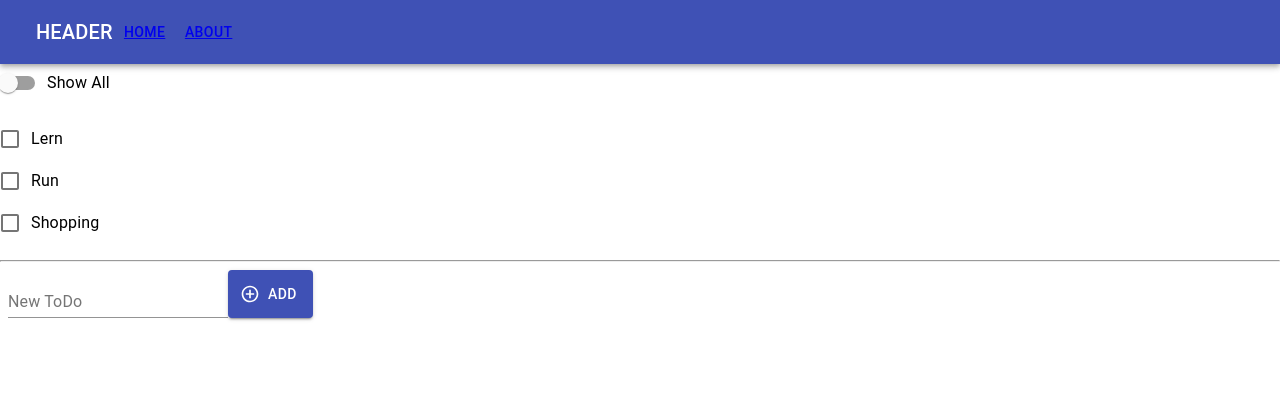
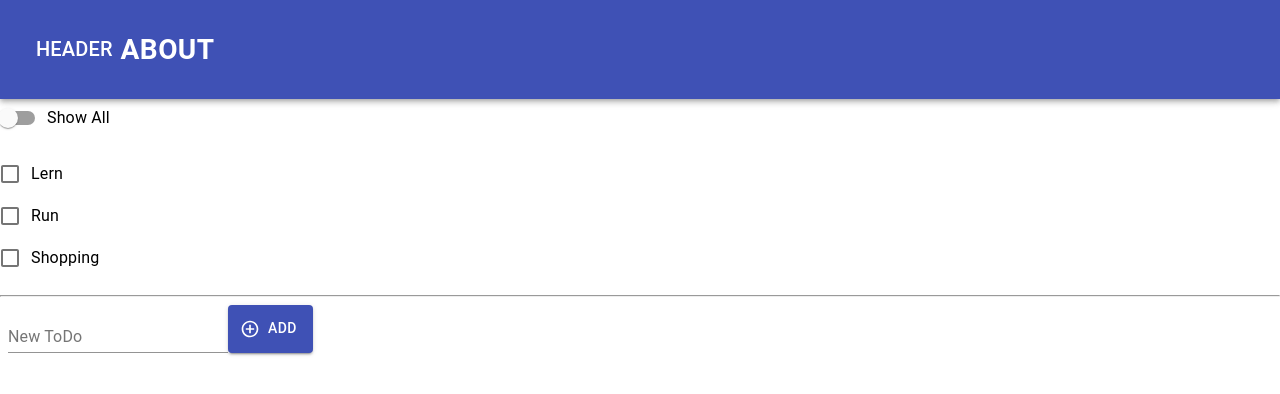
Before and after one commit to megalosghb/todo-list, a React (Create React App) app: page / in a window 1280 px wide. Shown: the top 394 px of the page. Built offline with nearby package versions, Linux system fonts and the light colour scheme.

Commit message:
delete 13th line and change Button

```diff
--- a/src/Header/index.js
+++ b/src/Header/index.js
@@ -1,5 +1,4 @@
 import React from 'react';
-import { Link } from 'react-router-dom';
 import {
   AppBar,
   Toolbar,
@@ -7,10 +6,10 @@ import {
   Typography,
   Button,
 } from '@material-ui/core';
+import { About } from '../About';
 
 export const Header = () => {
   return (
-    <header className="App-header">
     <AppBar position="static">
       <Toolbar>
         <IconButton
@@ -23,13 +22,9 @@ export const Header = () => {
           HEADER
         </Typography>
         <Button color="inherit">
-            <Link to="/">Home</Link>
-          </Button>
-          <Button color="inherit">
-            <Link to="/about">About</Link>
+          <Button to={About} component={About} />
         </Button>
       </Toolbar>
     </AppBar>
-    </header>
   );
 };
```
Lines whose indentation alone changed are shown as unchanged.
